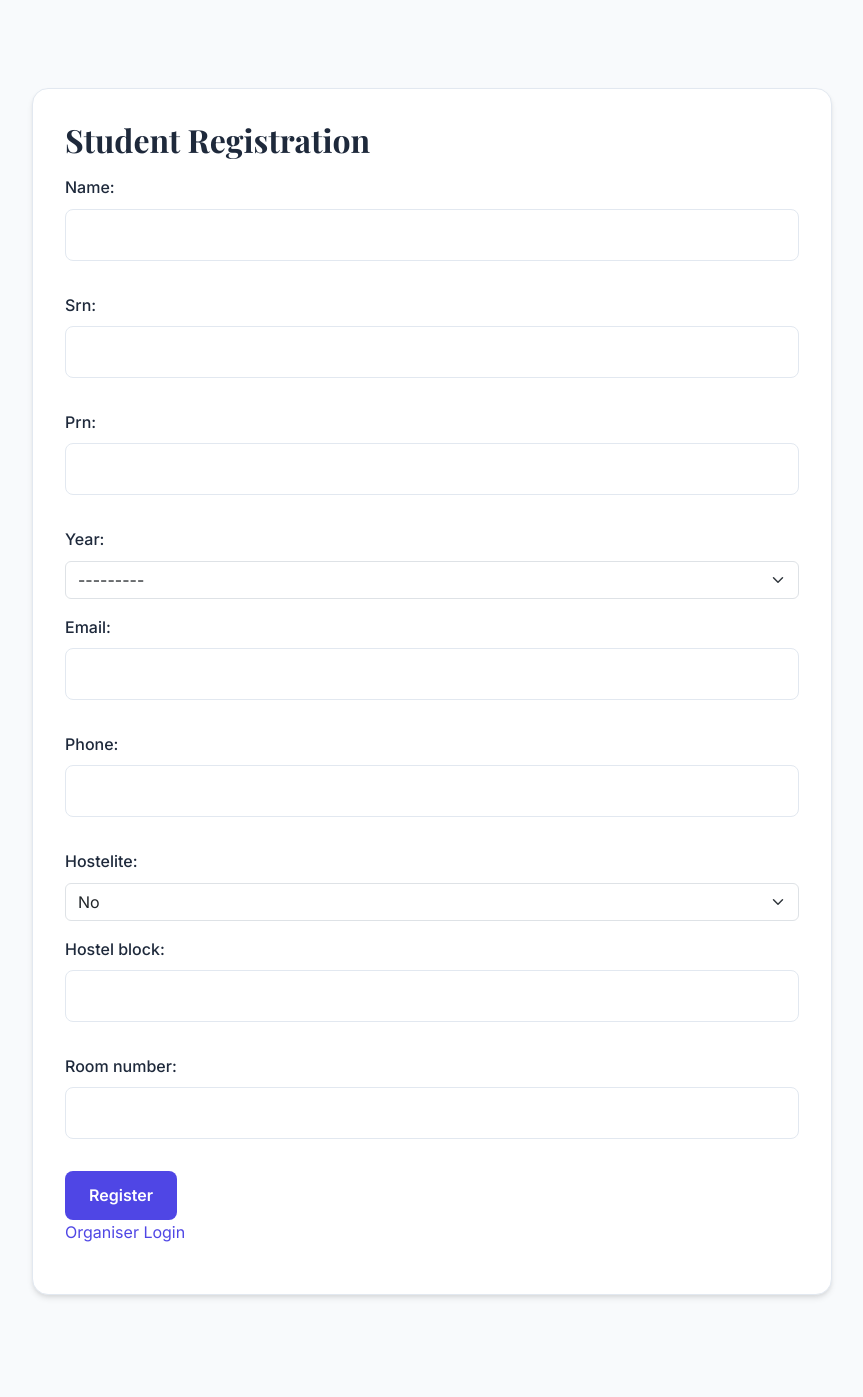
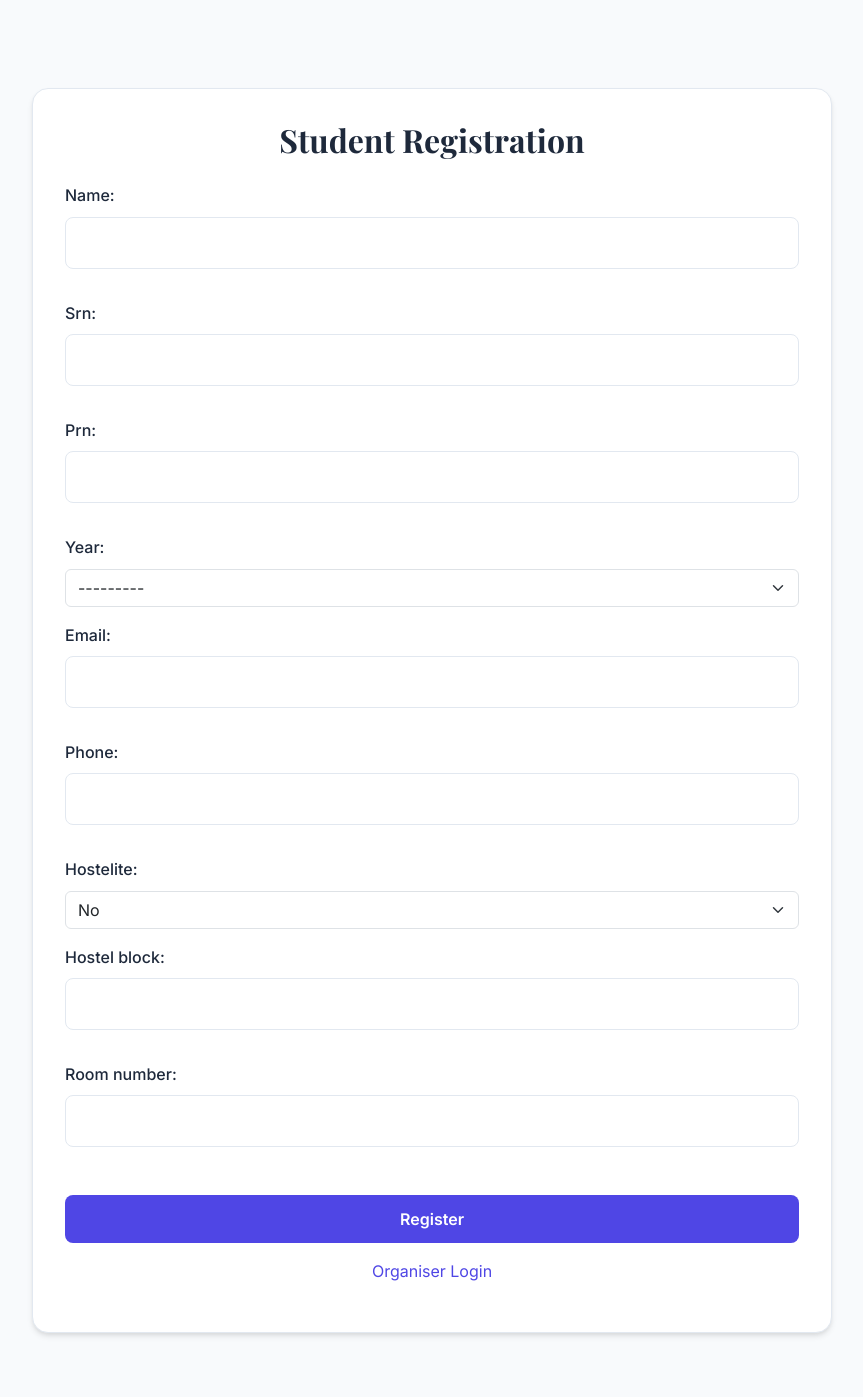
Before and after one commit to prithvirajbl280/Campus_Event_Digital_Ticketing_and_Management_System, a Django app: page / in a window 1280 px wide. Shown: the whole page, without its empty margins (208-1071 px from the left). Before the commit the page ends 1298 px from the top, so only its background shows below. Run offline with Django 5.2, Linux system fonts and the light colour scheme.

Commit message:
Update registration_form.html

```diff
--- a/ticketing/templates/ticketing/registration_form.html
+++ b/ticketing/templates/ticketing/registration_form.html
@@ -1,12 +1,12 @@
 {% extends 'ticketing/base.html' %}
 {% block content %}
 <div class="registration-form">
-  <h2>Student Registration</h2>
+  <h2 class="text-center mb-4">Student Registration</h2>
   <form method="post">{% csrf_token %}
     {{ form.as_p }}
-    <button type="submit">Register</button>
+    <button type="submit" class="btn btn-primary w-100 mt-3">Register</button>
   </form>
-  <p>
+  <p class="text-center mt-3">
     <a href="{% url 'login' %}">Organiser Login</a>
   </p>
 </div>
```
